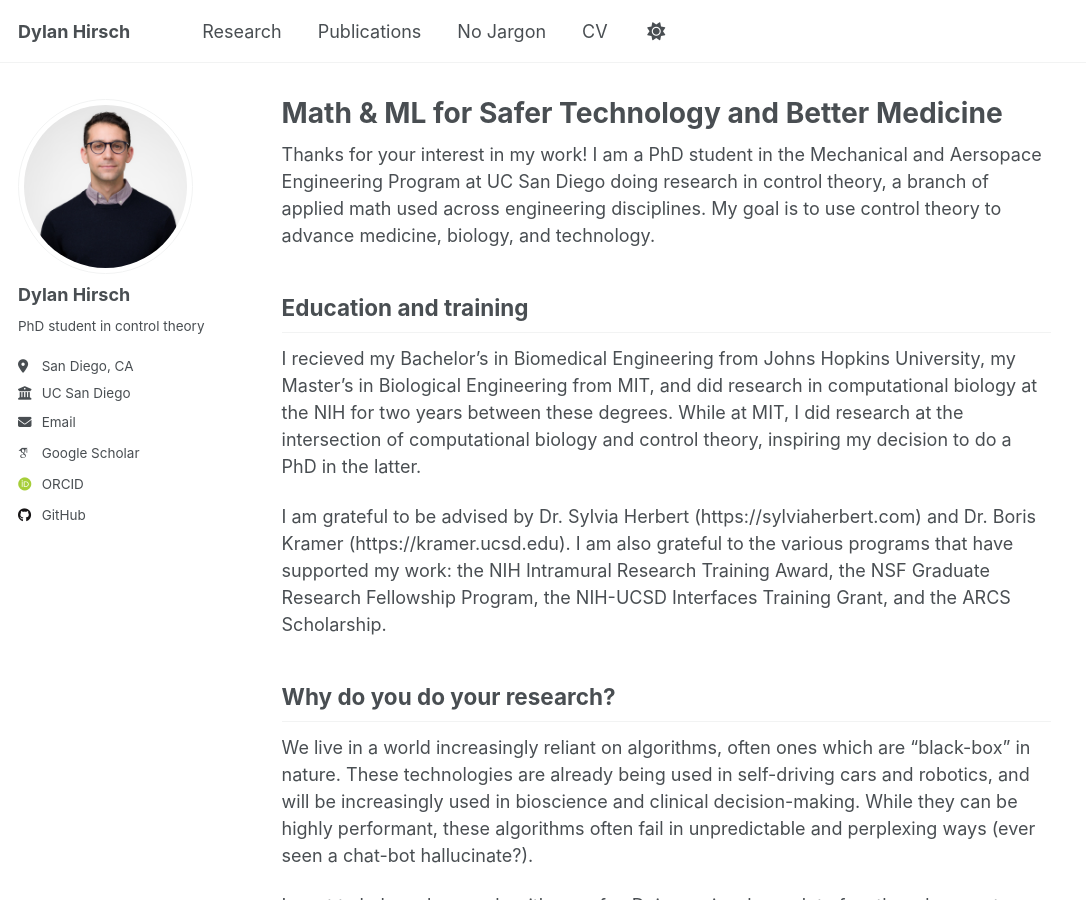
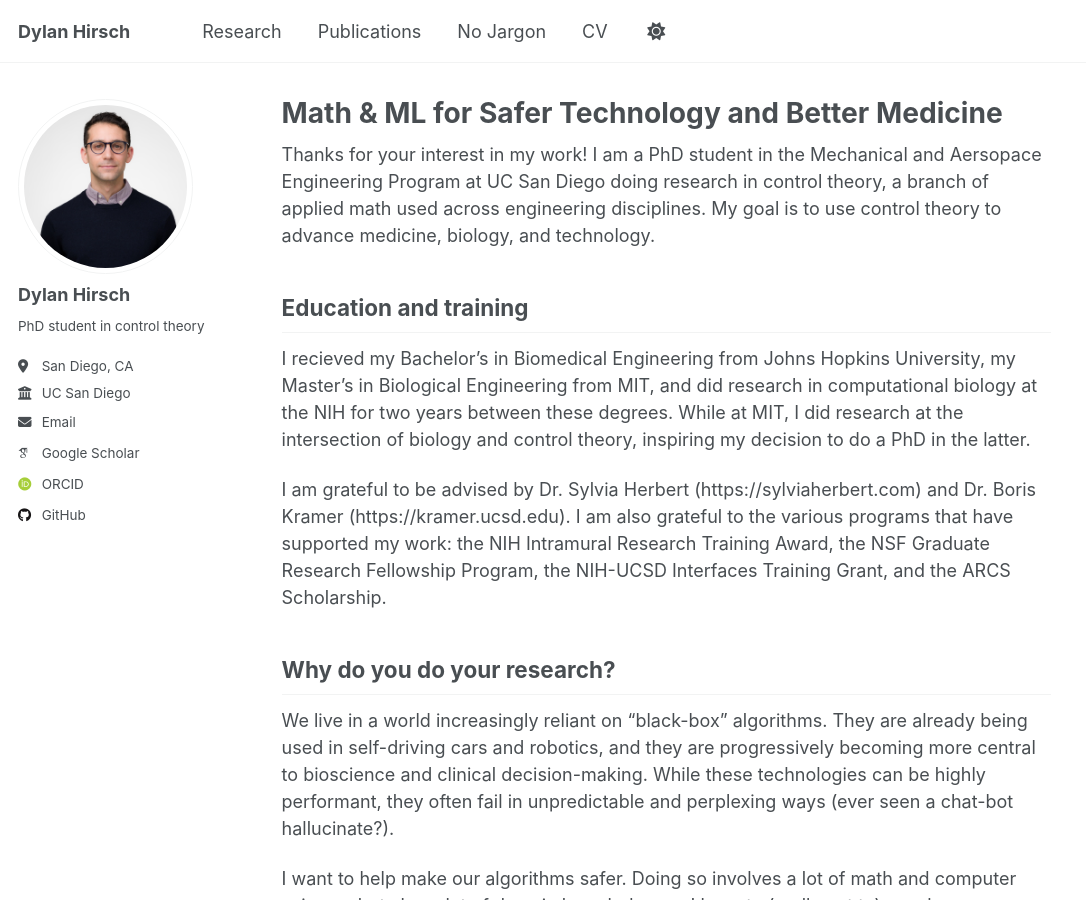
Before and after one commit to dylan-hirsch/dylan-hirsch.github.io, a Jekyll site: the page built from _pages/about.md, in a window 1280 px wide and 900 px high. Shown: the whole window, without its empty margins (0-1086 px from the left). Built offline with Jekyll 4.4.1, drawn with Linux system fonts in a browser that asks for light colours; some web fonts are replaced; a script that is not in the unit is left out.

Commit message:
Update about.md

```diff
--- a/_pages/about.md
+++ b/_pages/about.md
@@ -12,15 +12,15 @@ My goal is to use control theory to advance medicine, biology, and technology.
 
 ## Education and training
 I recieved my Bachelor's in Biomedical Engineering from Johns Hopkins University, my Master's in Biological Engineering from MIT, and did research in computational biology at the NIH for two years between these degrees.
-While at MIT, I did research at the intersection of computational biology and control theory, inspiring my decision to do a PhD in the latter.
+While at MIT, I did research at the intersection of biology and control theory, inspiring my decision to do a PhD in the latter.
 
 I am grateful to be advised by Dr. Sylvia Herbert (https://sylviaherbert.com) and Dr. Boris Kramer (https://kramer.ucsd.edu).
 I am also grateful to the various programs that have supported my work: the NIH Intramural Research Training Award, the NSF Graduate Research Fellowship Program, the NIH-UCSD Interfaces Training Grant, and the ARCS Scholarship.
 
 ## Why do you do your research?
-We live in a world increasingly reliant on algorithms, often ones which are "black-box" in nature.
-These technologies are already being used in self-driving cars and robotics, and will be increasingly used in bioscience and clinical decision-making.
-While they can be highly performant, these algorithms often fail in unpredictable and perplexing ways (ever seen a chat-bot hallucinate?).
+We live in a world increasingly reliant on "black-box" algorithms.
+They are already being used in self-driving cars and robotics, and they are progressively becoming more central to bioscience and clinical decision-making.
+While these technologies can be highly performant, they often fail in unpredictable and perplexing ways (ever seen a chat-bot hallucinate?).
 
 I want to help make our algorithms safer.
 Doing so involves a lot of math and computer science, but also a lot of domain knowledge, so I have to (really get to) speak many languages to do my work.
```
